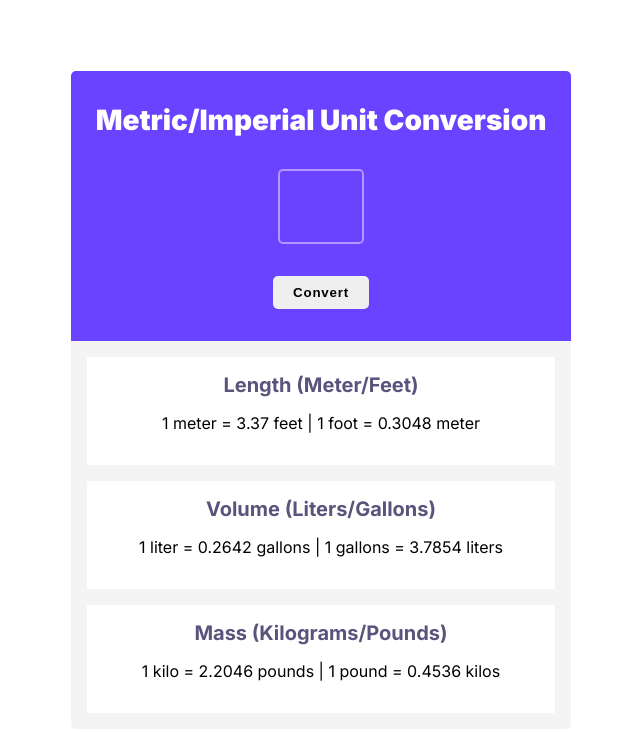
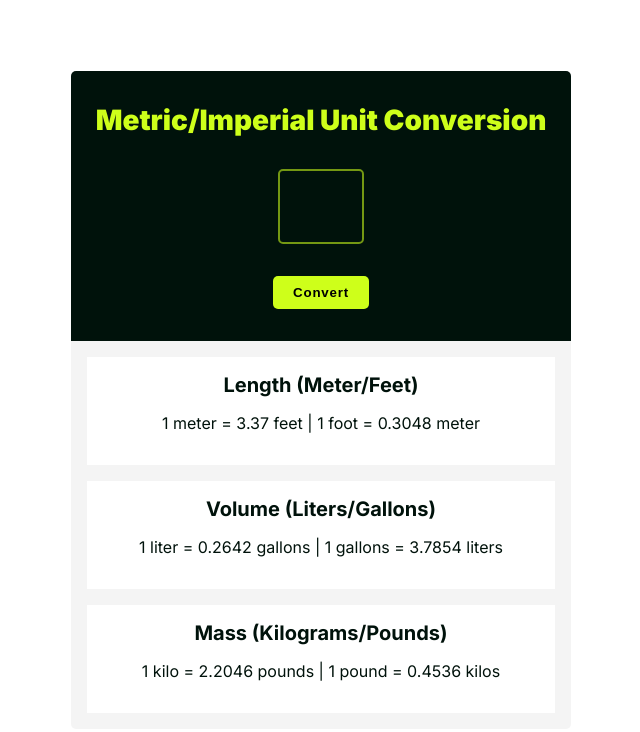
Before and after one commit to Git-Kiran-uK/simple-unit-converter-js, a plain HTML site: page index.html in a window 1280 px wide. Shown: the whole page, without its empty margins (319-959 px from the left). Drawn offline with Linux system fonts and the light colour scheme.

Commit message:
Updated some styles
Updated the colours

```diff
--- a/index.html
+++ b/index.html
@@ -13,7 +13,7 @@
     <div class="container">
         <section class="section-one">
             <h2>Metric/Imperial Unit Conversion</h2>
-            <div type="text" id="input-value" class="input-value" contenteditable="true" role="textbox" aria-placeholder="Enter value" aria-label="Conversion value input" tabindex="0"></div>
+            <div type="text" id="input-value" class="input-value" contenteditable="true" role="textbox" aria-placeholder="Enter value" aria-label="Conversion value input" tabindex="0" title="Value to convert"></div>
             <button class="btn" id="submit-el">Convert</button>
         </section>
         <section class="section-two">
--- a/styles/styles.css
+++ b/styles/styles.css
@@ -1,7 +1,7 @@
 body{
     margin: 0px;
     font-family: "Inter", sans-serif;
-    /* color: #FFF; */
+    color: #00120B;
     display: flex;
     min-height: 100vh;
     text-align: center;
@@ -18,7 +18,7 @@ h2{
 h3{
     font-size: 1.25rem;
     font-weight: 700;
-    color: #5A537B;
+    color: #00120B;
 }
 
 h2, h3{
@@ -42,14 +42,14 @@ button{
 }
 
 .section-one{
-    background-color: #6943FF;
+    background-color: #00120B;
     padding-block: 2em;
-    color: #FFF;
+    color: #CEFF1A;
     border-radius: 5px 5px 0px 0px;
 }
 
 .input-value{
-    border: 2px solid #B295FF;
+    border: 2px solid #ceff1a90;
     display: block;
     width: 10%;
     min-width: fit-content;
@@ -70,13 +70,14 @@ button{
     padding: .7em 1.5em;
     border-radius: 5px;
     transition: .2s ease-in-out;
+    background-color: #CEFF1A;
 }
 
-.btn:hover{
+.btn:focus, .btn:hover{
     cursor: pointer;
     transform: scale(1.1);
-    color: #FFF;
-    background-color: #000;
+    color: #FCFCFC;
+    background-color: #ceff1a90;
 }
 
 /* Section two */
```
